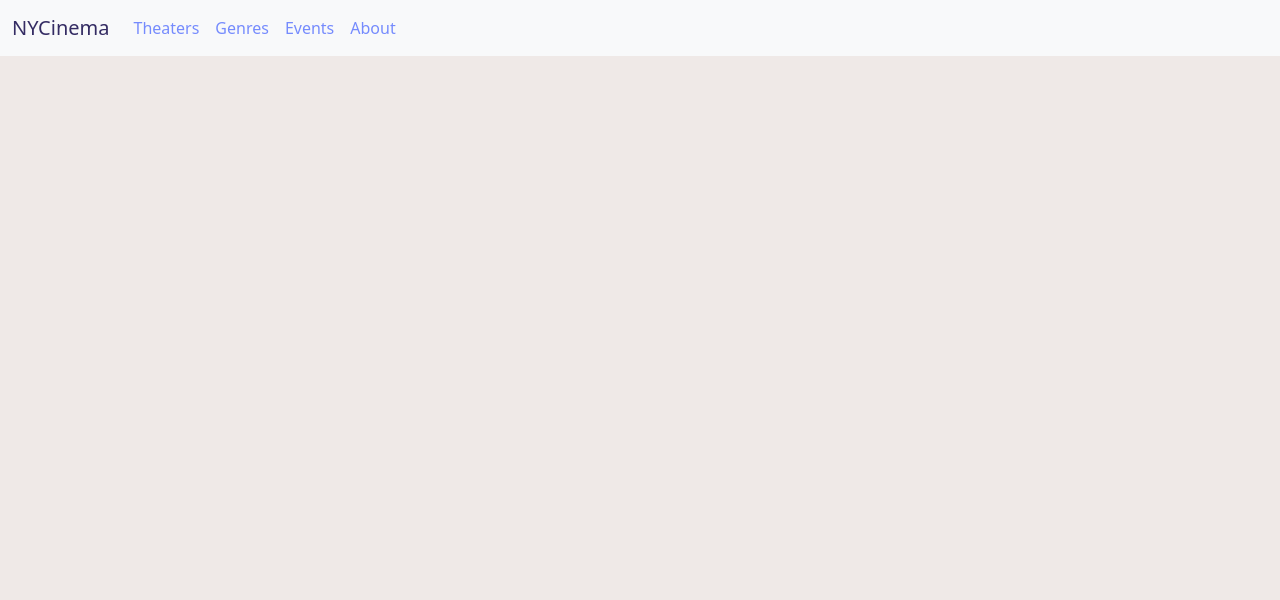
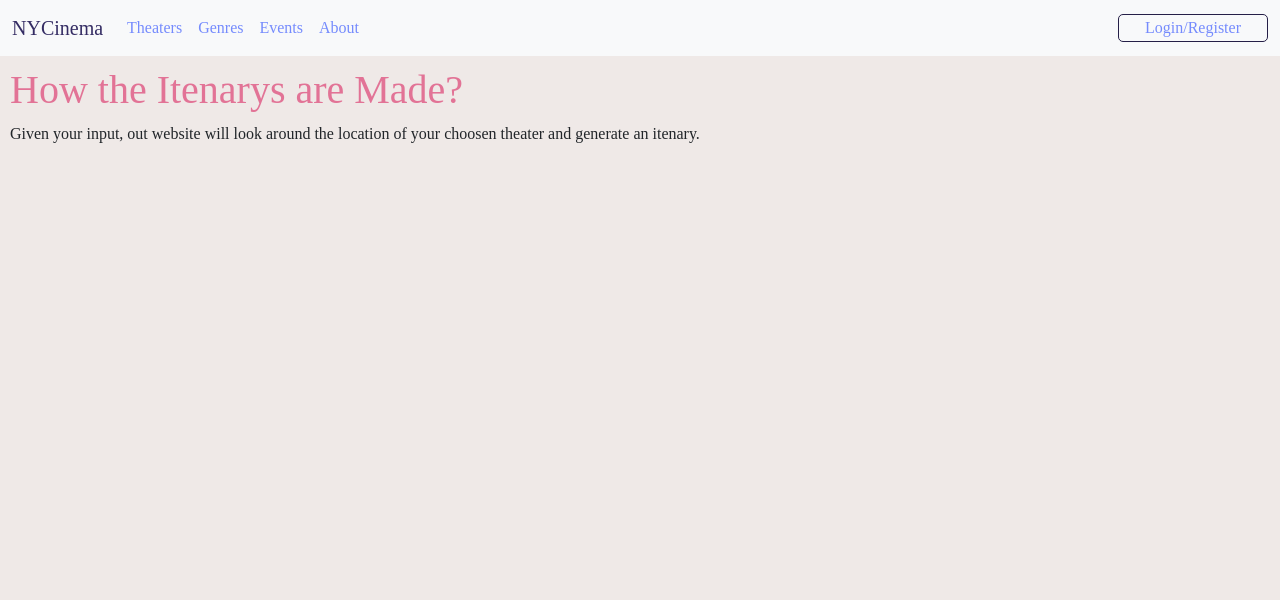
Before and after one commit to aismailanji/NYCinema, a Node server app: page /events in a window 1280 px wide. Shown: the top 600 px of the page. Run offline with Node 20, Linux system fonts and the light colour scheme.

Commit message:
addition of login/register pop-up
doesnt have the functioning database for recording the users or logging them in, so basically the database isnt set up

```diff
--- a/index.js
+++ b/index.js
@@ -1,9 +1,21 @@
 import express from "express";
 import axios from "axios";
 import bodyParser from "body-parser";
+import pg from "pg";
+import bcrypt from "bcrypt";
 
 let app = express();
 let port = 3000;
+const saltRounds = 10;
+
+const db = new pg.Client({
+    user: "postgres",
+    host: "localhost",
+    database: "nycinema",
+    password: "MaTroy23",
+    port: 5433,
+});
+db.connect();
 
 app.use(express.static("public"));
 app.use(bodyParser.urlencoded({extended:true}));
@@ -30,6 +42,35 @@ app.get("/about", (req,res) => {
     res.render("about.ejs");
 });
 
+app.post("/register", async (req,res) => {
+    const email = req.body.username;
+    const password = req.body.password;
+
+    try {
+        const checkResult = await db.query("SELECT * FROM users WHERE email = $1", [email,]);
+
+        if(checkResult.rows.length > 0) {
+            res.send("Email already exists. Try logging in.");
+        }
+        else {
+            bcrypt.hash(password, saltRounds, async (err, hash) => {
+                if(err) {
+                    console.error("Error hasing password: ", err);
+                }
+                else {
+                    console.log("Hashed Password: ", hash);
+                    await db.query(
+                        "INSERT INTO users (email, password) VALUES ($1,$2)", [email, hash]
+                    );
+                    res.render("index.js");
+                }
+            })
+        }
+    }
+    catch(err) {
+        console.log(err);
+    }
+});
 
 app.listen(port, () => {
     console.log(`Server is running on port ${port}`)
--- a/package.json
+++ b/package.json
@@ -11,6 +11,7 @@
     "asynckit": "^0.4.0",
     "axios": "^1.7.2",
     "balanced-match": "^1.0.2",
+    "bcrypt": "^5.1.1",
     "body-parser": "^1.20.2",
     "bootstrap": "^5.3.3",
     "brace-expansion": "^1.1.11",
@@ -70,6 +71,7 @@
     "on-finished": "^2.4.1",
     "parseurl": "^1.3.3",
     "path-to-regexp": "^0.1.7",
+    "pg": "^8.12.0",
     "proxy-addr": "^2.0.7",
     "proxy-from-env": "^1.1.0",
     "qs": "^6.11.0",
@@ -90,7 +92,6 @@
     "utils-merge": "^1.0.1",
     "vary": "^1.1.2"
   },
-  "devDependencies": {},
   "scripts": {
     "test": "echo \"Error: no test specified\" && exit 1"
   },
--- /dev/null
+++ b/public/javascript/script.js
@@ -0,0 +1,28 @@
+document.addEventListener("DOMContentLoaded", function() {
+
+const wrap = document.querySelector(".wrap");
+const login = document.querySelector(".login-link");
+const register = document.querySelector(".register-link");
+
+register.addEventListener("click", () => {
+    wrap.classList.add("active");
+});
+
+
+
+login.addEventListener("click", () => {
+    wrap.classList.remove("active");
+});
+
+const login_btn = document.getElementById("login");
+
+login_btn.addEventListener("click", () => {
+    wrap.classList.add("active-popup");
+});
+
+const icon_close = document.querySelector(".icon-close");
+icon_close.addEventListener("click", () => {
+    wrap.classList.remove("active-popup");
+});
+
+});
--- a/public/styles/style.css
+++ b/public/styles/style.css
@@ -1,3 +1,7 @@
+* {
+    font-family: 'Times New Roman', Times, serif;
+}
+
 body {
     background-color: #EFE9E7;
 }
@@ -11,5 +15,210 @@ body {
 }
 
 .navbar-brand {
-    color: #342C63
+    color: #342C63;
 }
+
+#login {
+    cursor: pointer;
+    border: 1px solid #251f47;
+    border-radius: 5px;
+    color: #758BFD;
+    background-color: #f8f9FA;
+    width: 150px;
+}
+
+.wrap {
+    position: absolute;
+    top:0;
+    bottom: 0;
+    left: 0;
+    right: 0;
+    margin: auto;
+    width: 400px;
+    height: 440px;
+    background: #F5F5F5;
+    border: 1px solid #251f47;
+    border-radius: 15px;
+    backdrop-filter: blur(20px);
+    box-shadow: 0 0 30px rgba(0,0,0,0.15);
+    display: flex;
+    justify-content: center;
+    align-items: center;
+    overflow: hidden;
+    transition: transform .5s ease, height .2s ease;
+    transform: scale(0);
+
+}
+
+.wrap.active-popup {
+    transform: scale(1);
+}
+
+.wrap.active {
+    height: 520px;
+}
+
+.wrap .form-box {
+    width: 100%;
+    padding: 40px;
+}
+
+.wrap .form-box.login {
+    transition: transform .18s ease;
+    transform: translateX(0);
+}
+
+
+.wrap.active .form-box.login {
+    transition: none;
+    transform: translateX(-400px);
+}
+
+
+.wrap .form-box.register {
+    position: absolute;
+    transition: none;
+    transform: translateX(400px);
+}
+
+.wrap.active .form-box.register {
+    transition: transform .18s ease;
+    transform: translateX(0);
+}
+
+.wrap .icon-close {
+    position: absolute;
+    top: 0;
+    right: 0;
+    width: 45px;
+    height: 45px;
+    background-color: #9BABFD;
+    font-size: 2em;
+    color: #251f47;
+    display: flex;
+    justify-content: center;
+    align-items: center;
+    border-bottom-left-radius: 20px;
+    cursor: pointer;
+    z-index: 1;
+
+}
+
+.form-box h2 {
+    font-size: 2em;
+    text-align: center;
+}
+
+.input-box {
+    position: relative;
+    width: 100%;
+    height: 50px;
+    border-bottom: 2px solid black;
+    margin: 30px 0;
+}
+
+.input-box label {
+    position: absolute;
+    top: 50%;
+    left: 5px;
+    transform: translateY(-50%);
+    font-size: 1em;
+    color: #E27396;
+    font-weight: 500;
+    pointer-events: none;
+    transition: .5s;
+}
+
+.input-box input:focus~label,
+.input-box input:valid~label {
+    top: -5px;
+}
+
+.input-box input {
+    width: 100%;
+    height: 100%;
+    background: transparent;
+    border: none;
+    outline: none;
+    font-size: 1em;
+    color: #AF3B6E;
+    font-weight: 600;
+    padding: 0 35px 0 5px;
+}
+
+.input-box .icon {
+    position: absolute;
+    right: 8px;
+    font-size: 1.2em;
+    color: #AF3B6E;
+    line-height: 57px;
+
+}
+
+.remember-forgot {
+    font-size: .9em;
+    color: #342C63;
+    font-weight: 500;
+    margin: -15px 0 15px;
+    display: flex;
+    justify-content: space-between;
+}
+
+.remember-forgot label input {
+    accent-color: #251f47;
+    margin-right: 3px;
+}
+
+.remember-forgot a {
+    color: #251f47;
+    text-decoration: none;
+}
+
+
+.remember-forgot a:hover {
+    text-decoration: underline;
+    color: #E27396;
+}
+
+.btn {
+    width: 100%;
+    height: 45px;
+    background-color: #9BABFD;
+    border: none;
+    outline: none;
+    cursor: pointer;
+    border-radius: 6px;
+    font-size: 1em;
+    color: white;
+    font-weight: 500;
+}
+
+.login-register {
+    font-size: 0.9em;
+    color: #342C63;
+    text-align: center;
+    font-weight: 500;
+    margin: 25px 0 10px;
+
+}
+
+.login-register p a {
+    color:#342C63;
+    text-decoration: none;
+    font-weight: 600;
+
+}
+
+.login-register p a:hover {
+    text-decoration: underline;
+    color: #E27396;
+}
+
+
+div.events {
+    margin: 10px;
+}
+
+div.events h1 {
+    color: #E27396;
+}
--- a/views/events.ejs
+++ b/views/events.ejs
@@ -1,6 +1,17 @@
 <%- include('partials/header.ejs') %>
 <body>
     <%- include('partials/navbar.ejs') %>
-    <script src="https://cdn.jsdelivr.net/npm/bootstrap@5.3.3/dist/js/bootstrap.bundle.min.js" integrity="sha384-YvpcrYf0tY3lHB60NNkmXc5s9fDVZLESaAA55NDzOxhy9GkcIdslK1eN7N6jIeHz" crossorigin="anonymous"></script>
-</body>
-</html>
+
+    <div class="events">
+    <h1>How the Itenarys are Made?</h1>
+
+    <p>
+        Given your input, out website will look around the location of your choosen theater and generate an itenary.
+    </p>
+    </div>
+
+
+
+    <%- include('partials/register.ejs') %>
+
+    <%- include('partials/footer.ejs') %>
--- /dev/null
+++ b/views/partials/footer.ejs
@@ -0,0 +1,6 @@
+     <script src="https://cdn.jsdelivr.net/npm/bootstrap@5.3.3/dist/js/bootstrap.bundle.min.js" integrity="sha384-YvpcrYf0tY3lHB60NNkmXc5s9fDVZLESaAA55NDzOxhy9GkcIdslK1eN7N6jIeHz" crossorigin="anonymous"></script>
+    <script src="/javascript/script.js"></script>
+    <script type="module" src="https://unpkg.com/ionicons@7.1.0/dist/ionicons/ionicons.esm.js"></script>
+    <script nomodule src="https://unpkg.com/ionicons@7.1.0/dist/ionicons/ionicons.js"></script>
+</body>
+</html>
--- a/views/partials/navbar.ejs
+++ b/views/partials/navbar.ejs
@@ -11,6 +11,9 @@
         <a class="nav-link" href="/events">Events</a>
         <a class="nav-link" href="/about" aria-current="page">About</a>
       </div>
+      <div class="navbar-nav ms-auto">
+        <button id="login"> Login/Register</button>
+      </div>
     </div>
   </div>
 </nav>
--- /dev/null
+++ b/views/partials/register.ejs
@@ -0,0 +1,68 @@
+<div class="body">
+    <div class="wrap">
+        <span class="icon-close">
+            <ion-icon name="close-outline"></ion-icon>
+        </span>
+        <div class="form-box login">
+            <h2>Login</h2>
+            <form action="/login" method="POST">
+                <div class="input-box">
+                    <span class="icon">
+                        <ion-icon name="mail-outline"></ion-icon>
+                    </span>
+                    <input type="email" required>
+                    <label>Email</label>
+                </div>
+                <div class="input-box">
+                    <span class="icon">
+                        <ion-icon name="lock-closed-outline"></ion-icon>
+                    </span>
+                    <input type="password" required>
+                    <label>Password</label>
+                </div>
+                <div class="remember-forgot">
+                    <label><input type="checkbox">Remember me</label>
+                    <a href="#">Forgot Password</a>
+                </div>
+                <button type="submit" class="btn">Login</button>
+                <div class="login-register">
+                    <p>Don't have an account? <a href="#" class="register-link">Register</a></p>
+                </div>
+            </form>
+        </div>
+
+        <div class="form-box register">
+            <h2>Register </h2>
+            <form action="/register" method="POST">
+                <div class="input-box">
+                    <span class="icon">
+                        <ion-icon name="person-outline"></ion-icon>
+                    </span>
+                    <input type="text" required>
+                    <label>Username</label>
+                </div>
+                <div class="input-box">
+                    <span class="icon">
+                        <ion-icon name="mail-outline"></ion-icon>
+                    </span>
+                    <input type="email" required>
+                    <label>Email</label>
+                </div>
+                <div class="input-box">
+                    <span class="icon">
+                        <ion-icon name="lock-closed-outline"></ion-icon>
+                    </span>
+                    <input type="password" required>
+                    <label>Password</label>
+                </div>
+                <div class="remember-forgot">
+                    <label><input type="checkbox">I agree to the terms & conditions</label>
+                </div>
+                <button type="submit" class="btn">Register</button>
+                <div class="login-register">
+                    <p>Already have an account? <a href="#" class="login-link">Login</a></p>
+                </div>
+            </form>
+        </div>
+    </div>
+    </div>
```
Also changed, not shown: views/about.ejs (+4 -3 lines), views/genres.ejs (+4 -3 lines), views/index.ejs (+4 -3 lines), views/theaters.ejs (+4 -3 lines), 1 other file. Lines whose indentation alone changed are shown as unchanged.
